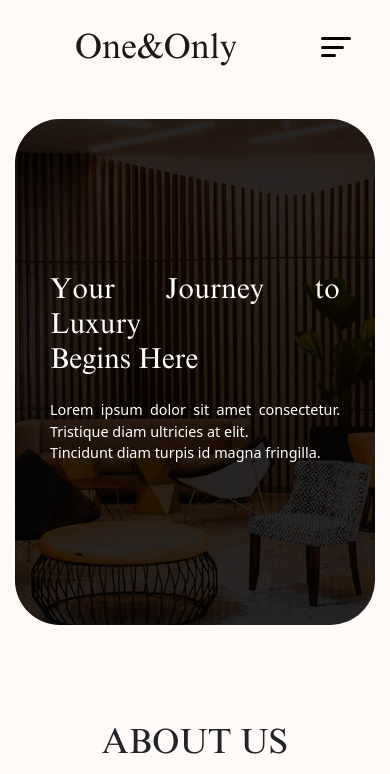
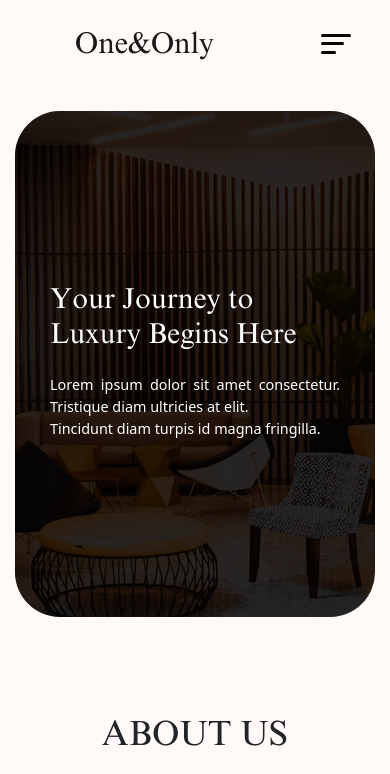
Before and after one commit to jigaroza57/Task1, a plain HTML site: page index.html in a window 390 px wide. Shown: the top 774 px of the page. Drawn offline with nearby package versions, Linux system fonts and the light colour scheme.

Commit message:
Add files via upload

```diff
--- a/index.html
+++ b/index.html
@@ -525,6 +525,12 @@
         .prev-button {
           left: -29px;
         }
+        .mob_luxuary{
+          width: 250px !important;
+        }
+        .mob_logo{
+          font-size: 30px !important;
+        }
       }
     </style>
   </head>
@@ -538,7 +544,7 @@
             href="#"
             style="font-family: 'Times New Roman'; font-weight: 100"
           >
-            <p style="font-size: 35px">One&Only</p></a
+            <p class="mob_logo" style="font-size: 35px">One&Only</p></a
           >
           <button
             class="navbar-toggler"
@@ -591,8 +597,8 @@
     <div class="container">
       <div class="hero-section" style="border-radius: 45px">
         <div class="hero-content">
-          <h1>Your Journey to Luxury <br />Begins Here</h1>
-          <p class="mt-4">
+          <h1 class="mob_luxuary" style="width: 600px; text-align: left;">Your Journey to Luxury Begins Here</h1>
+          <p class="mt-4 ">
             Lorem ipsum dolor sit amet consectetur. Tristique diam ultricies at
             elit.<br />
             Tincidunt diam turpis id magna fringilla.
@@ -1632,26 +1638,24 @@
           section 1.10.32
         </p>
         <hr />
-        <center>
         <div class="row">
-          <!-- <div class="col-md-6 col-12 mb-2 mb-md-0">
+          <div class="col-md-6 col-12 mb-2 mb-md-0">
             <p
               class="text-md-left mob_center"
               style="color: #2e4a4d; text-align: left"
             >
               Privacy Policy
             </p>
-          </div> -->
-          <div class="col-md-12 col-12 text-center ">
+          </div>
+          <div class="col-md-6 col-12 text-center text-md-right">
             <p style="color: #2e4a4d">
-              Designed by  &nbsp;<span style="font-family: 'Dancing Script', cursive; font-weight: bold; font-size: 35px; ">Jigar Oza</span>
+              © 2023 All Rights Reserved by xyz | Powered by Insomniacs
             </p>
           </div>
         </div>
-        </center>
       </div>
     </footer>
-    <link href="https://fonts.googleapis.com/css2?family=Dancing+Script:wght@400..700&display=swap" rel="stylesheet">
+
     <script src="https://cdnjs.cloudflare.com/ajax/libs/jquery/3.6.0/jquery.min.js"></script>
     <script src="https://cdnjs.cloudflare.com/ajax/libs/OwlCarousel2/2.3.4/owl.carousel.min.js"></script>
     <script src="script.js"></script>
```
